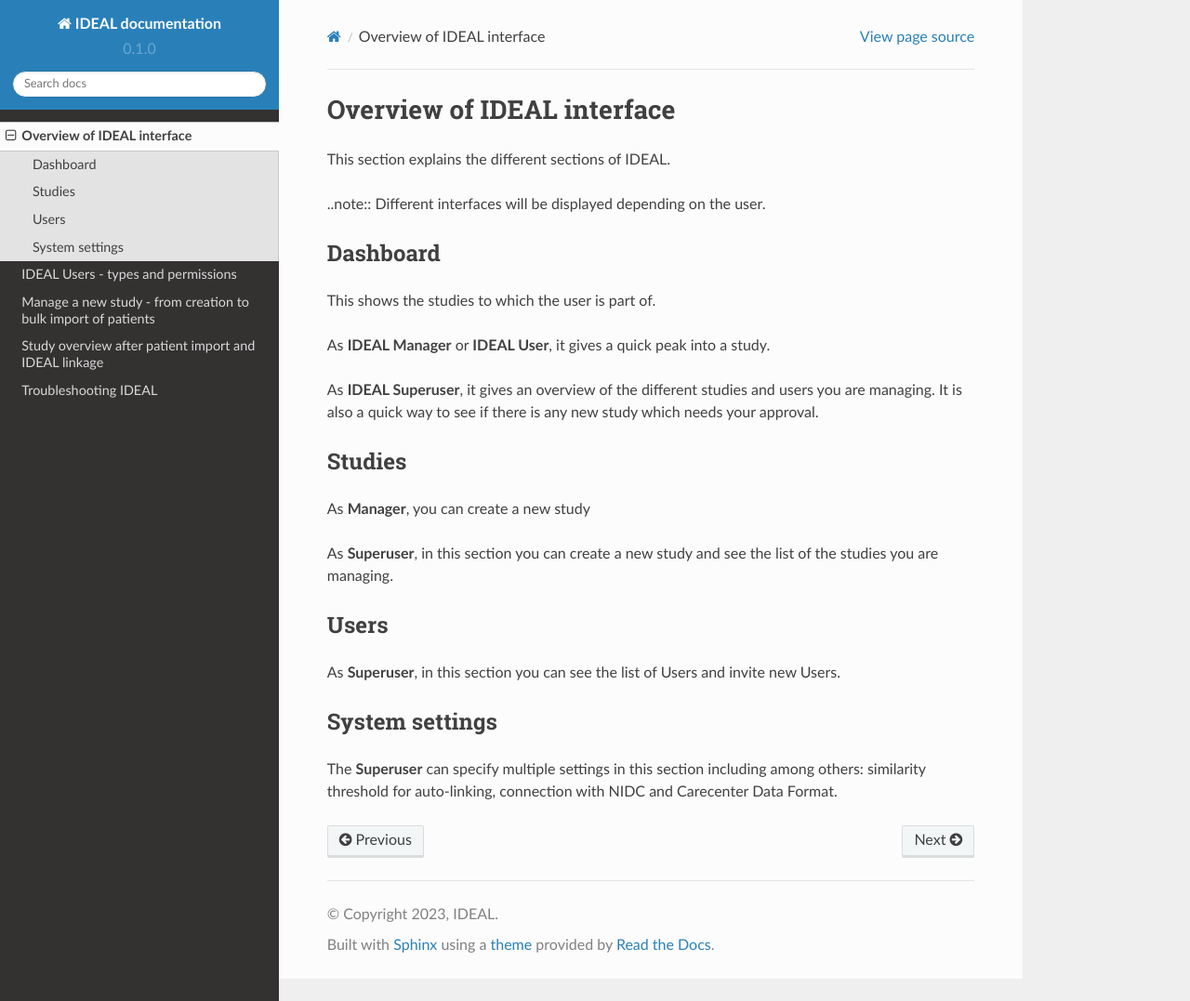
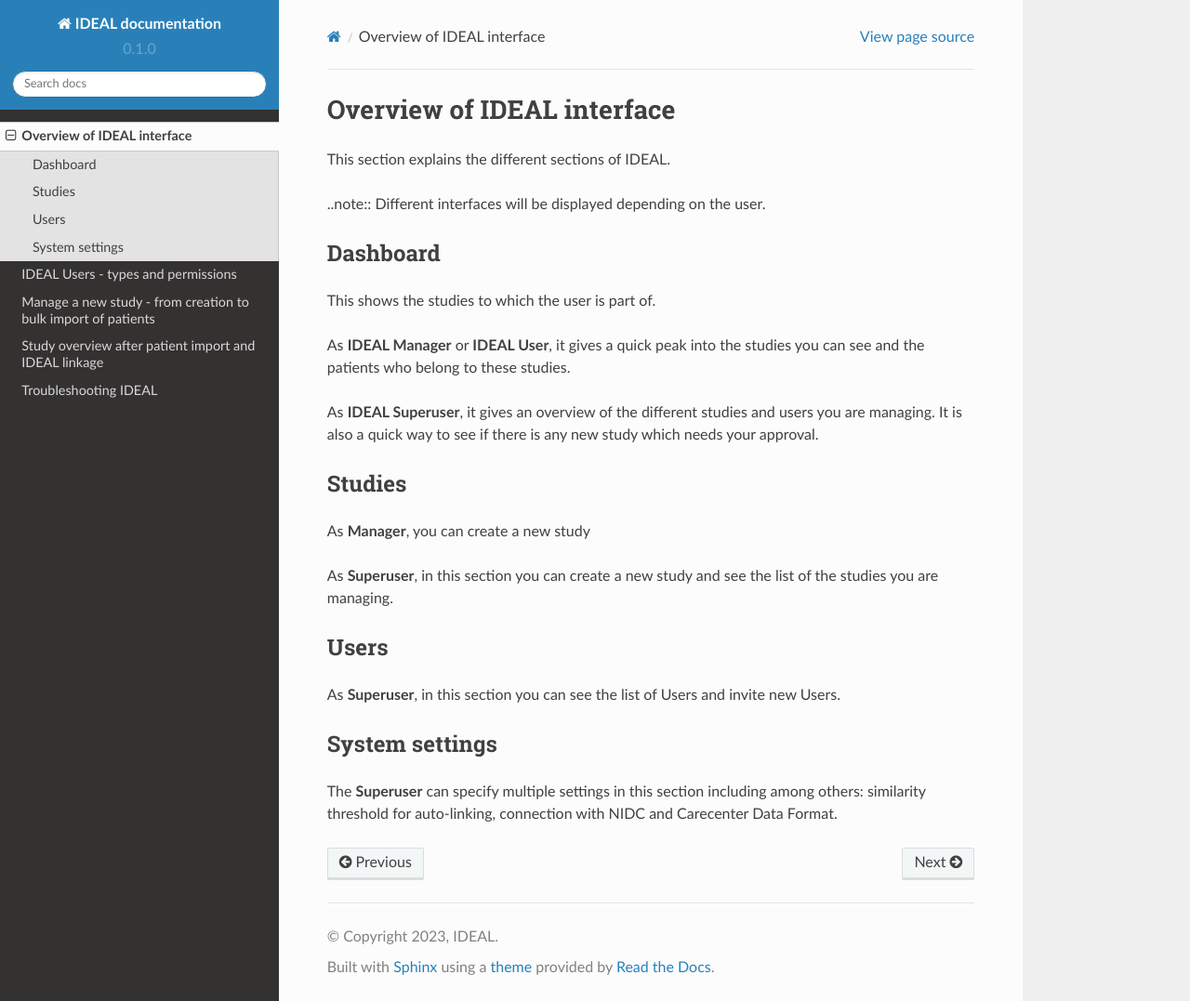
Before and after one commit to Nynuphar/IDEAL-doc, a Sphinx documentation site: the page built from docs/source/interface.rst, in a window 1280 px wide and 1077 px high. Shown: the whole window at 93% size. Built offline with Sphinx 7.4.7 and the Read the Docs theme 2.0.0, drawn with Linux system fonts in a browser that asks for light colours; pages that are not in the unit, such as notebooks, are missing from menus.

Commit message:
Update interface.rst

```diff
--- a/docs/source/interface.rst
+++ b/docs/source/interface.rst
@@ -10,7 +10,7 @@ Dashboard
 
 This shows the studies to which the user is part of.
 
-As **IDEAL Manager** or **IDEAL User**, it gives a quick peak into a study.
+As **IDEAL Manager** or **IDEAL User**, it gives a quick peak into the studies you can see and the patients who belong to these studies.
 
 As **IDEAL Superuser**, it gives an overview of the different studies and users you are managing. It is also a quick way to see if there is any new study which needs your approval.
 
```
